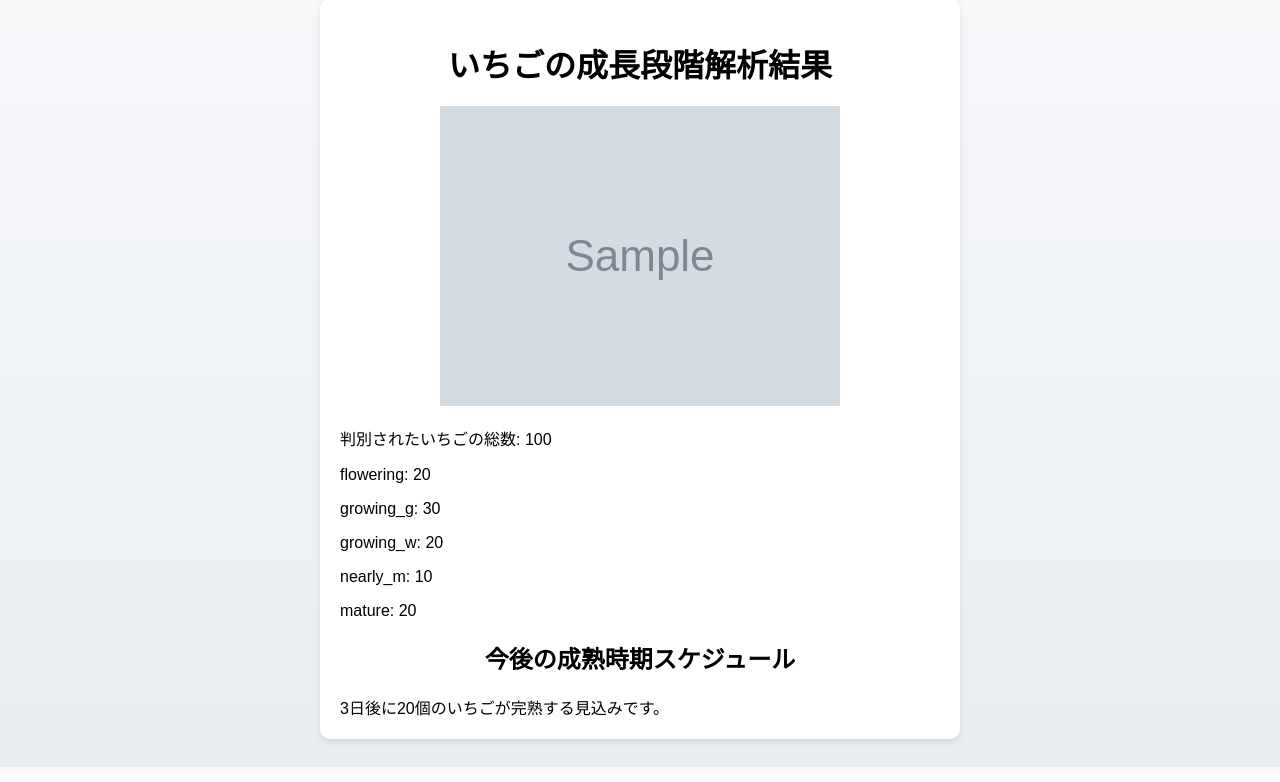
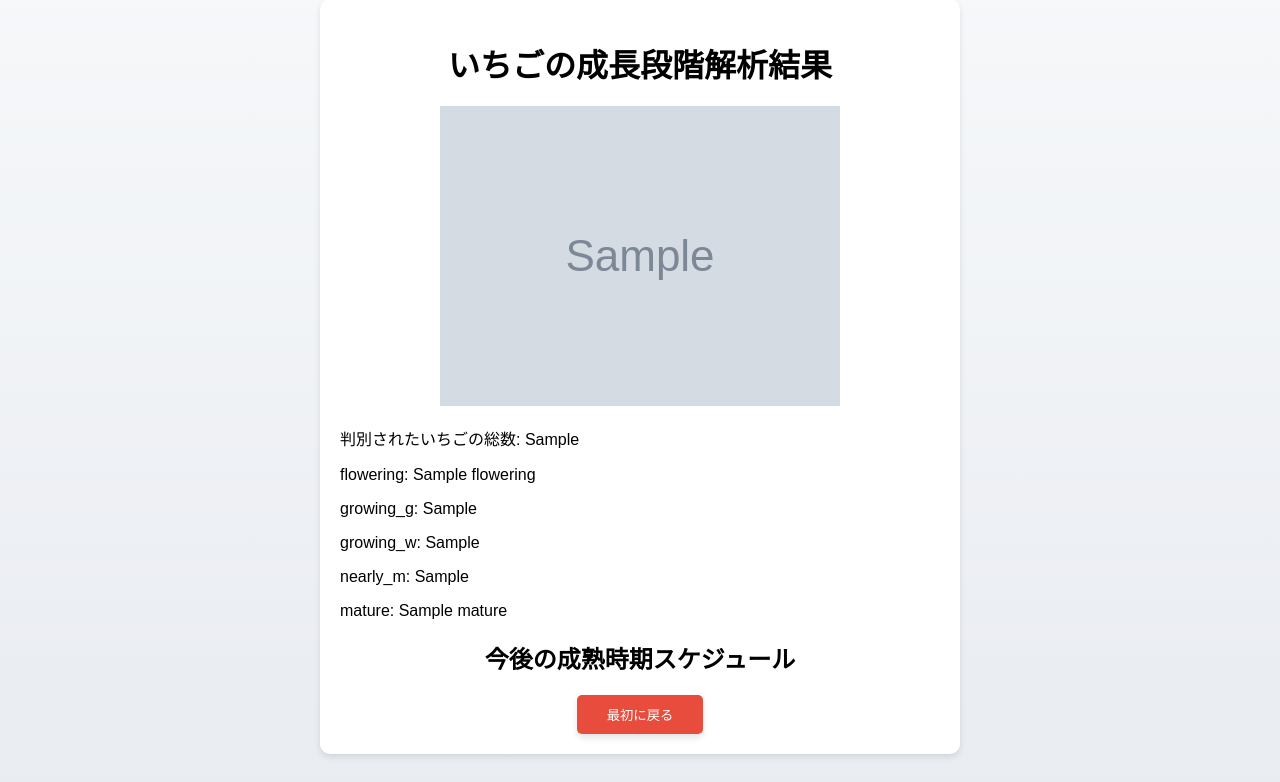
Before and after one commit to kotameyan/labo, a Flask app: template templates/result.html in a window 1280 px wide. Shown: the part 29-811 px from the top of the page. Run offline with Flask 3, Linux system fonts and the light colour scheme; the template is opened without the code that fills it: most values are stand-ins (such as "Sample title", 1, 10 or a date in 2020); grey boxes marked "Sample" are stand-in pictures.

Commit message:
クラスの個数カウント完成。（10/24）

```diff
--- a/app.py
+++ b/app.py
@@ -48,17 +48,29 @@ def count_classes(results):
     # 各クラスの個数をカウント
     r = results[0]  # 1枚の画像の推論結果を取得
     det = r.boxes  # boxes属性からバウンディングボックスを取得
-    class_counts = {}  # クラスの個数を保持する辞書
+
+    # すべてのクラスをキーとして持つ辞書を初期化
+    all_classes = {
+        "flowering": 0,
+        "growing_g": 0,
+        "growing_w": 0,
+        "nearly_m": 0,
+        "mature": 0
+    }
+
     for c in det.cls.unique():  # ユニークなクラスIDをループ
-        n = (det.cls == c).sum()  # 各クラスの検出をカウント
+        n = (det.cls == c).sum().item()  # 各クラスの検出をカウントし、Tensorをintに変換
         class_name = r.names[int(c)]  # クラス名を取得
-        class_counts[class_name] = n  # クラスの個数を辞書に保存
+        all_classes[class_name] = n  # クラスの個数を辞書に保存
+
+    # すべてのクラスの数を合計
+    all_classes["all"] = sum(all_classes.values())
 
     # 各クラスの個数をJSONファイルとして保存
     result_json_filename = f'result_{target_filename}.json'  # 保存するJSONファイル名を設定
     file_path = os.path.join(app.root_path, 'static/predict/classes', result_json_filename)
     with open(file_path, 'w') as json_file:
-        json.dump(class_counts, json_file, ensure_ascii=False, indent=4)  # JSONファイルとして保存
+        json.dump(all_classes, json_file, ensure_ascii=False, indent=4)  # JSONファイルとして保存
 
 
 
@@ -72,8 +84,15 @@ def index():
 # 解析結果の表示画面
 @app.route('/result')
 def result():
-    file_url = url_for('static', filename=f'predict/images/result_{target_filename}.png')
-    return render_template('result.html', file_url=file_url)
+    # htmlに渡すデータ(img)を用意
+    result_img = url_for('static', filename=f'predict/images/result_{target_filename}.png')
+
+    # htmlに渡すデータ(json)を用意
+    result_json_path = os.path.join(app.root_path, 'static/predict/classes', f'result_{target_filename}.json') # 解析結果（json）のパスを指定
+    with open(result_json_path, 'r') as file:
+        result_json = json.load(file) # JSONファイルの読み込み
+
+    return render_template('result.html', result_img=result_img, result_json=result_json)
 
 
 
@@ -94,7 +113,7 @@ def predict():
     file_path = os.path.join(app.root_path, 'static/uploads', target_filename_with_extention)
     results = model(file_path) # 推論の実行
     save_image(results) # 推論結果画像を保存
-    # count_classes(results) # 各クラスのカウントを保存
+    count_classes(results) # 各クラスのカウントを保存
     return redirect(url_for('result'))
 
 
--- a/static/js/result.js
+++ b/static/js/result.js
@@ -1,26 +1,26 @@
 // 以下はダミーデータとしての解析結果を示しています。
 // 実際の解析結果に基づくデータに変更する必要があります。
-const analysisResult = {
-    totalStrawberries: 100,
-    flowering: 20,
-    growing_g: 30,
-    growing_w: 20,
-    nearly_m: 10,
-    mature: 20,
-    schedule: "3日後に20個のいちごが完熟する見込みです。"
-}
+// const analysisResult = {
+//     totalStrawberries: 100,
+//     flowering: 20,
+//     growing_g: 30,
+//     growing_w: 20,
+//     nearly_m: 10,
+//     mature: 20,
+//     schedule: "3日後に20個のいちごが完熟する見込みです。"
+// }
 
-function displayAnalysisResults() {
-    document.getElementById('totalStrawberries').textContent = analysisResult.totalStrawberries;
-    document.getElementById('floweringCount').textContent = analysisResult.flowering;
-    document.getElementById('growingGCount').textContent = analysisResult.growing_g;
-    document.getElementById('growingWCount').textContent = analysisResult.growing_w;
-    document.getElementById('nearlyMCount').textContent = analysisResult.nearly_m;
-    document.getElementById('matureCount').textContent = analysisResult.mature;
-    document.getElementById('schedule').textContent = analysisResult.schedule;
-}
+// function displayAnalysisResults() {
+//     document.getElementById('totalStrawberries').textContent = analysisResult.totalStrawberries;
+//     document.getElementById('floweringCount').textContent = analysisResult.flowering;
+//     document.getElementById('growingGCount').textContent = analysisResult.growing_g;
+//     document.getElementById('growingWCount').textContent = analysisResult.growing_w;
+//     document.getElementById('nearlyMCount').textContent = analysisResult.nearly_m;
+//     document.getElementById('matureCount').textContent = analysisResult.mature;
+//     document.getElementById('schedule').textContent = analysisResult.schedule;
+// }
 
-document.addEventListener('DOMContentLoaded', displayAnalysisResults);
+// document.addEventListener('DOMContentLoaded', displayAnalysisResults);
 
 // 画像の拡大表示
 document.getElementById('resultImage').addEventListener('click', function() {
--- a/templates/result.html
+++ b/templates/result.html
@@ -19,19 +19,23 @@
 
         <div class="input-section">
             <label class="upload-label">
-                <img id="resultImage" src="{{ file_url }}" alt="解析結果の画像" style="max-width: 100%;">
+                <img id="resultImage" src="{{ result_img }}" alt="解析結果の画像" style="max-width: 100%;">
             </label>
         </div>
 
         <div class="info">
-            <p>判別されたいちごの総数: <span id="totalStrawberries"></span></p>
-            <p>flowering: <span id="floweringCount"></span></p>
-            <p>growing_g: <span id="growingGCount"></span></p>
-            <p>growing_w: <span id="growingWCount"></span></p>
-            <p>nearly_m: <span id="nearlyMCount"></span></p>
-            <p>mature: <span id="matureCount"></span></p>
+            <p>判別されたいちごの総数: {{ result_json.all }}</p>
+            <p>flowering: {{ result_json.flowering }}</p>
+            <p>growing_g: {{ result_json.growing_g }}</p>
+            <p>growing_w: {{ result_json.growing_w }}</p>
+            <p>nearly_m: {{ result_json.nearly_m }}</p>
+            <p>mature: {{ result_json.mature }}</p>
             <h2>今後の成熟時期スケジュール</h2>
             <div id="schedule"></div>
+        </div>
+
+        <div class="button-section">
+            <button onclick="window.location.href='/'">最初に戻る</button>
         </div>
     </div>
 
```
Also changed, not shown: static/predict/classes/result_10_24_15_40_0320.json (added, +8 -0 lines), static/predict/classes/result_10_24_15_41_3619.json (added, +8 -0 lines), static/predict/classes/result_10_24_15_49_1402.json (added, +8 -0 lines), static/predict/classes/result_10_24_15_50_4362.json (added, +8 -0 lines), static/predict/images/result_10_19_14_07_7716.png (deleted), static/predict/images/result_10_24_15_40_0320.png (added), static/predict/images/result_10_24_15_41_3619.png (added), static/predict/images/result_10_24_15_49_1402.png (added), static/uploads/10_19_14_07_7716.jpg (deleted), 6 other files.
